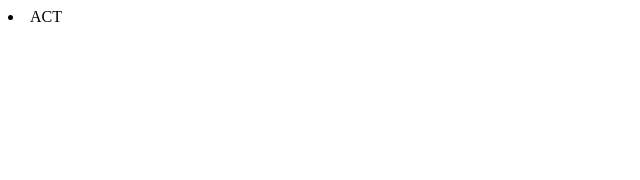
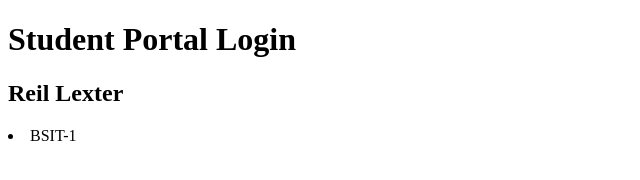
Before and after one commit to rlforthewin03-debug/login-form, a plain HTML site: page index.html in a window 1280 px wide. Shown: the whole page, without its empty margins (0-640 px from the left). Drawn offline with Linux system fonts and the light colour scheme.

Commit message:
Update index.html

```diff
--- a/index.html
+++ b/index.html
@@ -1,11 +1,13 @@
 <!DOCTYPE html>
-<html>
- <head>
+<html lang="en">
+<head>
     <meta charset="UTF-8">
-    <meta name="viewport" content="width=device-width", initial-scale="1">
-  <title>      BUSENGGG     </title>
- </head>
- <body>
-    <li> ACT</li>
- </body>
- </html>
+    <meta name="viewport" content="width=device-width, initial-scale=1.0">
+    <title> Reil Lexter </title>
+</head>
+<body>
+<h1>Student Portal Login</h1>
+<h2> Reil Lexter </h2>
+<li> BSIT-1 </li>
+</body>
+</html>
```
